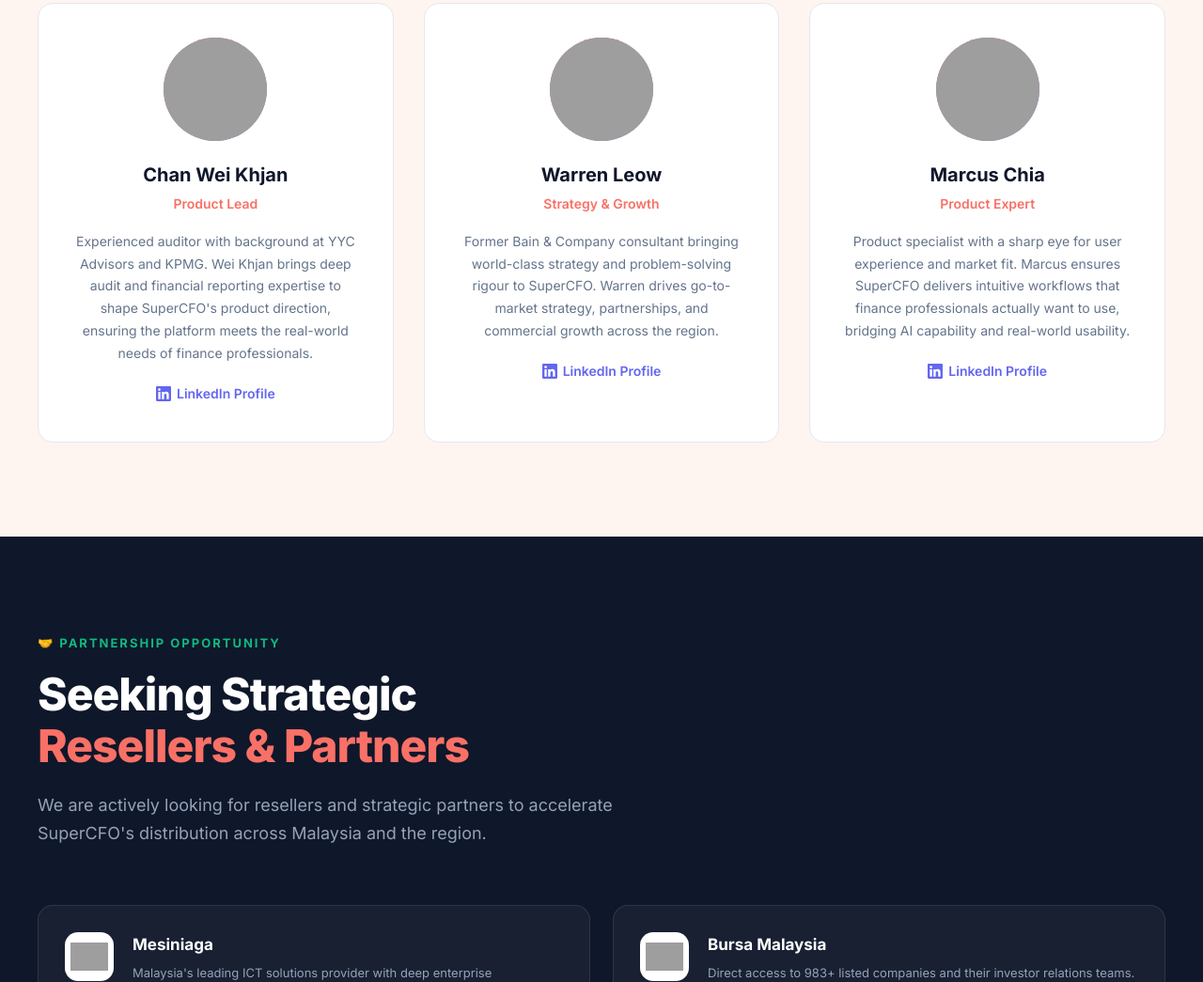
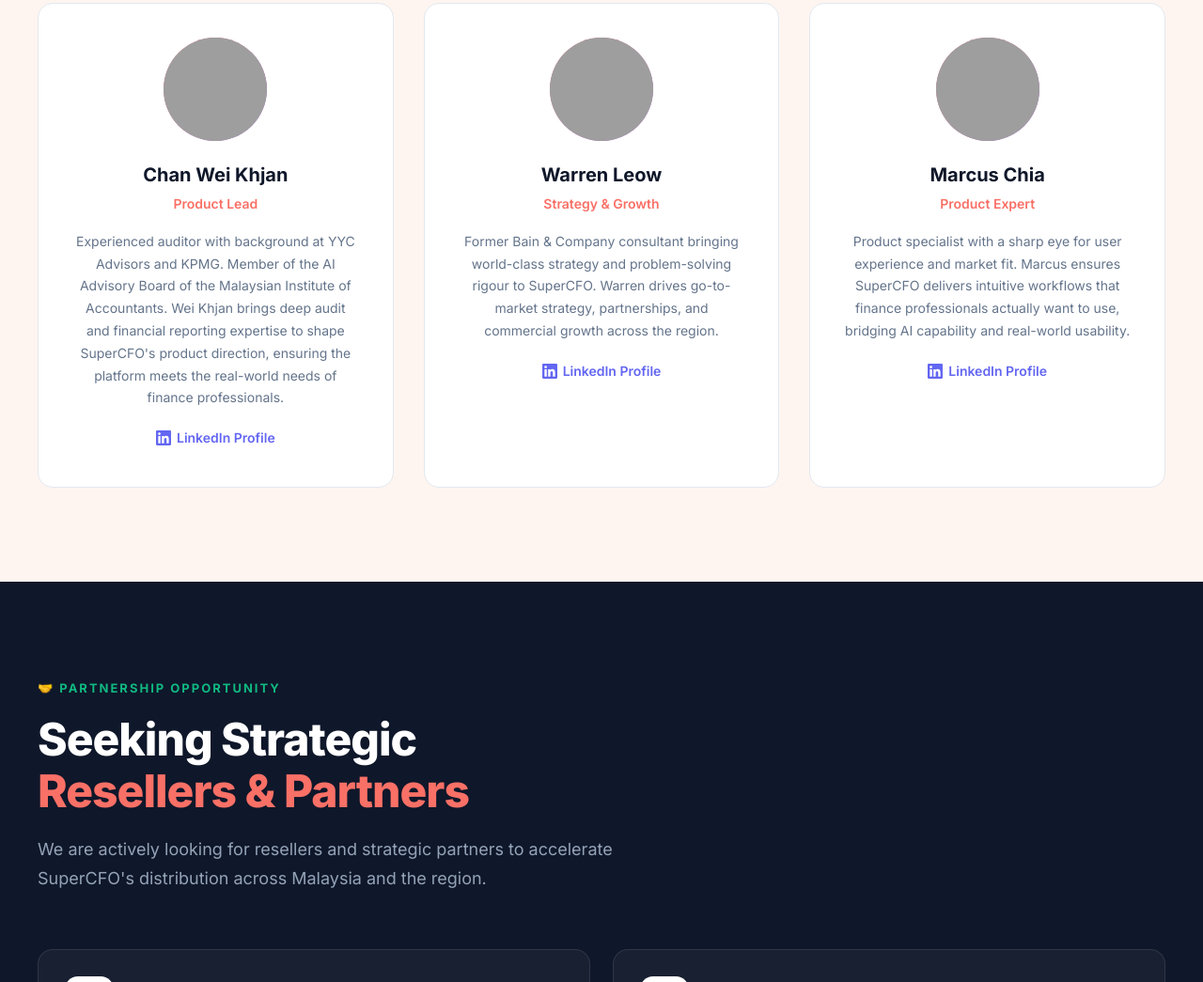
Before and after one commit to jeleowWMsdtseru/supercfo, a plain HTML site: page index.html in a window 1280 px wide. Shown: the part 8750-9795 px from the top of the page at 94% size. Drawn offline with Linux system fonts and the light colour scheme; grey boxes are pictures that could not be loaded.

Commit message:
Add MIA AI Advisory Board to Wei Khjan bio

```diff
--- a/index.html
+++ b/index.html
@@ -1779,7 +1779,7 @@
                     <div class="team-avatar"><img src="https://github.com/jeleowWMsdtseru/aitraining2U/blob/main/Picture_Chan%20Wei%20Khjan.webp?raw=true" alt="Chan Wei Khjan"></div>
                     <h3>Chan Wei Khjan</h3>
                     <div class="team-role">Product Lead</div>
-                    <div class="team-bio">Experienced auditor with background at YYC Advisors and KPMG. Wei Khjan brings deep audit and financial reporting expertise to shape SuperCFO's product direction, ensuring the platform meets the real-world needs of finance professionals.</div>
+                    <div class="team-bio">Experienced auditor with background at YYC Advisors and KPMG. Member of the AI Advisory Board of the Malaysian Institute of Accountants. Wei Khjan brings deep audit and financial reporting expertise to shape SuperCFO's product direction, ensuring the platform meets the real-world needs of finance professionals.</div>
                     <a href="https://www.linkedin.com/in/chanweikhjan/" target="_blank" rel="noopener" class="team-linkedin">
                         <svg width="16" height="16" viewBox="0 0 24 24" fill="currentColor"><path d="M20.447 20.452h-3.554v-5.569c0-1.328-.027-3.037-1.852-3.037-1.853 0-2.136 1.445-2.136 2.939v5.667H9.351V9h3.414v1.561h.046c.477-.9 1.637-1.85 3.37-1.85 3.601 0 4.267 2.37 4.267 5.455v6.286zM5.337 7.433c-1.144 0-2.063-.926-2.063-2.065 0-1.138.92-2.063 2.063-2.063 1.14 0 2.064.925 2.064 2.063 0 1.139-.925 2.065-2.064 2.065zm1.782 13.019H3.555V9h3.564v11.452zM22.225 0H1.771C.792 0 0 .774 0 1.729v20.542C0 23.227.792 24 1.771 24h20.451C23.2 24 24 23.227 24 22.271V1.729C24 .774 23.2 0 22.222 0h.003z"/></svg>
                         LinkedIn Profile
```
